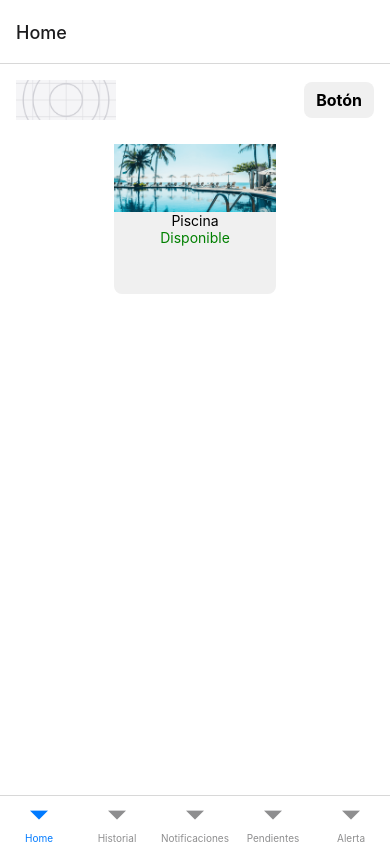
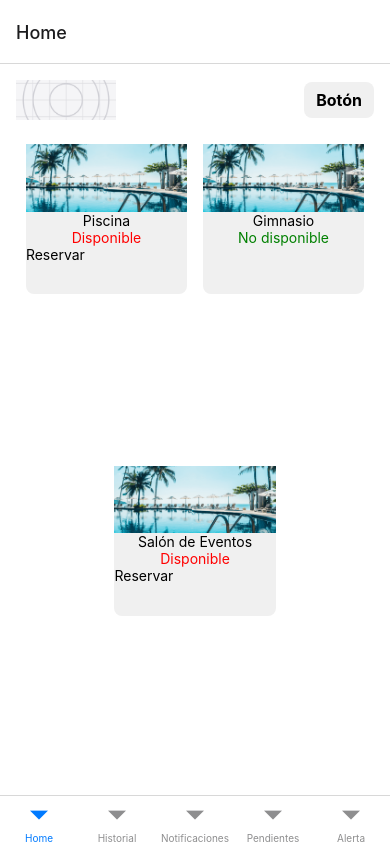
Before and after one commit to Damian-16/challengeFrontEndCaseFos, a React Native app: screen /Home in a window 390 px wide. Built offline with nearby package versions, Linux system fonts and the light colour scheme.

Commit message:
add dateTimePicker

```diff
--- a/package.json
+++ b/package.json
@@ -9,6 +9,7 @@
     "web": "expo start --web"
   },
   "dependencies": {
+    "@react-native-community/datetimepicker": "7.2.0",
     "@react-native-community/masked-view": "^0.1.11",
     "@react-navigation/bottom-tabs": "^6.5.8",
     "@react-navigation/native": "^6.1.7",
@@ -16,7 +17,10 @@
     "expo-status-bar": "~1.6.0",
     "react": "18.2.0",
     "react-native": "0.72.3",
+    "react-native-date-picker": "^4.2.14",
+    "react-native-datepicker": "^1.7.2",
     "react-native-gesture-handler": "~2.12.0",
+    "react-native-modal-datetime-picker": "^17.1.0",
     "react-native-reanimated": "~3.3.0",
     "react-native-safe-area-context": "4.6.3",
     "react-native-screens": "~3.22.0"
--- a/src/components/Card.js
+++ b/src/components/Card.js
@@ -1,17 +1,60 @@
-import React from "react";
+import React, { useState } from "react";
 import { View, Text, Image, StyleSheet } from "react-native";
 import { styles } from "../../assets/styles/appStyles";
+import { TouchableOpacity } from "react-native";
+import { Modal } from "react-native";
+import ReservationModal from "./ReservationModal";
 
-const Card = ({image,title,availability}) => {
+const Card = ({ image, title, availability,dateTime }) => {
+  const avaiable = availability === "Disponible";
+  const [isReserved, setReserved] = useState(false);
+  const [modalVisible, setModalVisible] = useState(false);
+  const [selectedDate, setSelectedDate] = useState();
+
+
+  const handleReserve = () => {
+    setModalVisible(true);
+  };
+
+  const handleConfirmReservation = () => {
+
+    setReserved(true);
+    setModalVisible(false);
+  };
+
+  const handleCancel = () => {
+    setModalVisible(false);
+  };
   return (
     <View style={styles.card}>
       <Image source={image} style={styles.cardImage} />
       <Text style={styles.cardTitle}>{title}</Text>
-      <Text style={styles.cardAvailability}>{availability}</Text>
+      <Text
+        style={{
+          ...styles.cardAvailability,
+          color: avaiable ? "red" : "green",
+        }}
+      >
+        {availability}
+      </Text>
+      {avaiable && (
+        <TouchableOpacity
+          style={styles.reserveButton}
+          onPress={() => handleReserve()}
+        >
+          <Text style={styles.reserveButtonText}>Reservar</Text>
+        </TouchableOpacity>
+      )}
+      <ReservationModal
+        visible={modalVisible}
+        selectedDate={selectedDate}
+        setSelectedDate={setSelectedDate}
+        onConfirm={handleConfirmReservation}
+        onCancel={handleCancel}
+      />
+
     </View>
   );
 };
 
-
-
 export default Card;
--- /dev/null
+++ b/src/components/ReservationModal.js
@@ -0,0 +1,63 @@
+import React, { useState } from 'react';
+import { View, Text, Modal, Button } from 'react-native';
+import DateTimePickerModal from "react-native-modal-datetime-picker";
+
+const ReservationModal = ({ visible, selectedDate, setSelectedDate, onConfirm, onCancel }) => {
+  const [showDateTimePicker, setShowDateTimePicker] = useState(false);
+  const [isDatePickerVisible, setDatePickerVisibility] = useState(false);
+  const [dateSelected, setDateSelected] = useState(!!selectedDate);
+
+  const toggleDateTimePicker = () => {
+    setShowDateTimePicker(!showDateTimePicker);
+  };
+
+  const handleDateChange = (event, date) => {
+    if (date !== undefined) {
+      setSelectedDate(date);
+      setDateSelected(true);
+      toggleDateTimePicker();
+    }
+  };
+
+  const showDatePicker = () => {
+    setDatePickerVisibility(true);
+  };
+
+  const hideDatePicker = () => {
+    setDatePickerVisibility(false);
+  };
+
+  const handleConfirm = (date) => {
+    console.warn("A date has been picked: ", date);
+    setDateSelected(date)
+    hideDatePicker();
+  };
+
+  const handleCancel = () => {
+    onCancel();
+    setDateSelected(false);
+  };
+  const createReservation = ()=>{
+
+  }
+  return (
+    <Modal visible={visible} animationType="slide">
+      <View>
+        {!dateSelected?<Text>Selecciona una fecha y hora para la reserva:</Text>:<Text>la date seleccionada es {dateSelected.toLocaleString("en-US")}</Text>}
+      <View>
+      <Button title="Show Date Picker" onPress={showDatePicker} />
+      <DateTimePickerModal
+        isVisible={isDatePickerVisible}
+        mode="datetime"
+        onConfirm={handleConfirm}
+        onCancel={hideDatePicker}
+      />
+    </View>
+        <Button title="Confirmar Reserva" onPress={createReservation} />
+        <Button title="Cancelar" onPress={handleCancel} />
+      </View>
+    </Modal>
+  );
+};
+
+export default ReservationModal;
--- /dev/null
+++ b/src/constants/data.js
@@ -0,0 +1,24 @@
+
+const facilitiesData = [
+    {
+      title: 'Piscina',
+      availability: 'Disponible',
+      image: require('../../assets/pool.png'),
+      dateTime:null
+    },
+    {
+      title: 'Gimnasio',
+      availability: 'No disponible',
+      image: require('../../assets/pool.png'),
+      dateTime:null
+    },
+    {
+      title: 'Salón de Eventos',
+      availability: 'Disponible',
+      image: require('../../assets/pool.png'),
+      dateTime:null
+    },
+
+  ];
+
+  export default facilitiesData;
--- a/src/screens/HomeScreen.js
+++ b/src/screens/HomeScreen.js
@@ -1,30 +1,31 @@
-import React from 'react';
-import { View, Text, TouchableOpacity, Image, StyleSheet } from 'react-native';
-import Card from '../components/Card';
-import { styles } from '../../assets/styles/appStyles';
-import { ScrollView } from 'react-native';
+import React from "react";
+import { View, Text, TouchableOpacity, Image, StyleSheet } from "react-native";
+import Card from "../components/Card";
+import { styles } from "../../assets/styles/appStyles";
+import { ScrollView } from "react-native";
+import facilitiesData from "../constants/data";
 
 const HomeScreen = () => {
   return (
     <View style={styles.container}>
       <View style={styles.header}>
-        <Image source={require('../../assets/icon.png')} style={styles.logo} />
+        <Image source={require("../../assets/icon.png")} style={styles.logo} />
         <TouchableOpacity style={styles.button}>
           <Text style={styles.buttonText}>Botón</Text>
         </TouchableOpacity>
       </View>
       <ScrollView contentContainerStyle={styles.cardsContainer}>
-
+      {facilitiesData.map((facility, index) => (
         <Card
-        title="Piscina"
-        availability="Disponible"
-        image={require('../../assets/pool.png')} />
-
+          key={index}
+          title={facility.title}
+          availability={facility.availability}
+          image={facility.image}
+          dateTime={facility.dateTime}
+        />))}
       </ScrollView>
     </View>
   );
 };
 
-
-
 export default HomeScreen;
```
Also changed, not shown: 1 other file (tests, documents, lock files or other folders).
